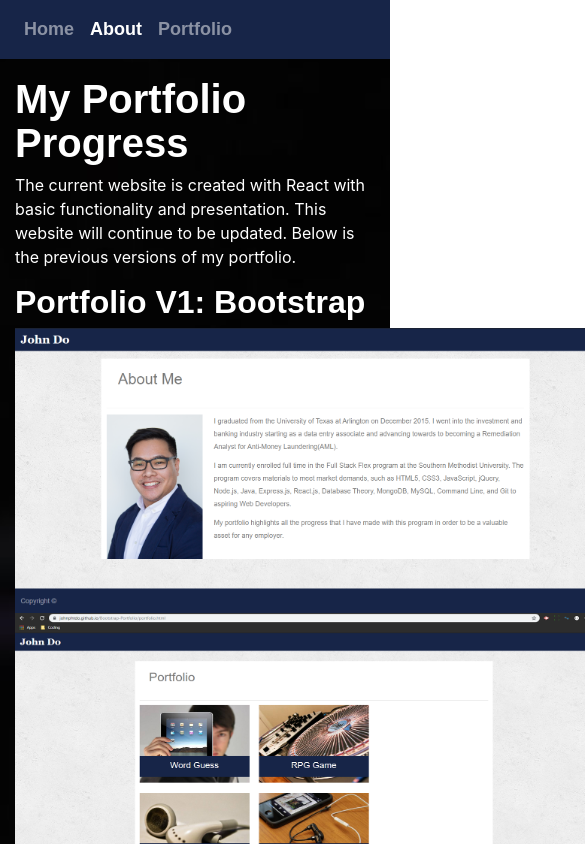
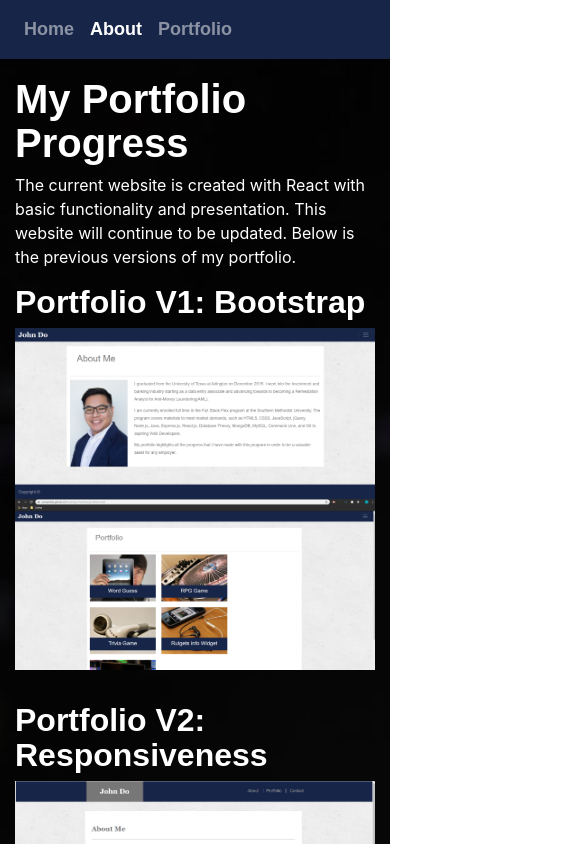
Before and after one commit to Johnphtdo/React-Portfolio, a React (Create React App) app: page /about in a window 390 px wide. Shown: the top 844 px of the page, 585 px wide, since content can reach past the window. Built offline with nearby package versions, Linux system fonts and the light colour scheme; a web font is replaced by a local one.

Commit message:
added responsiveness to the portfolio images

```diff
--- a/src/style.css
+++ b/src/style.css
@@ -28,8 +28,7 @@ footer { margin-top: auto; }
     max-width: 100%;
 }
 .port-images{
-    max-width: 600px;
-    max-height: 300px;
+    max-width: 100%;
 }
 .navbar {
     background-color: var(--primary);
```
